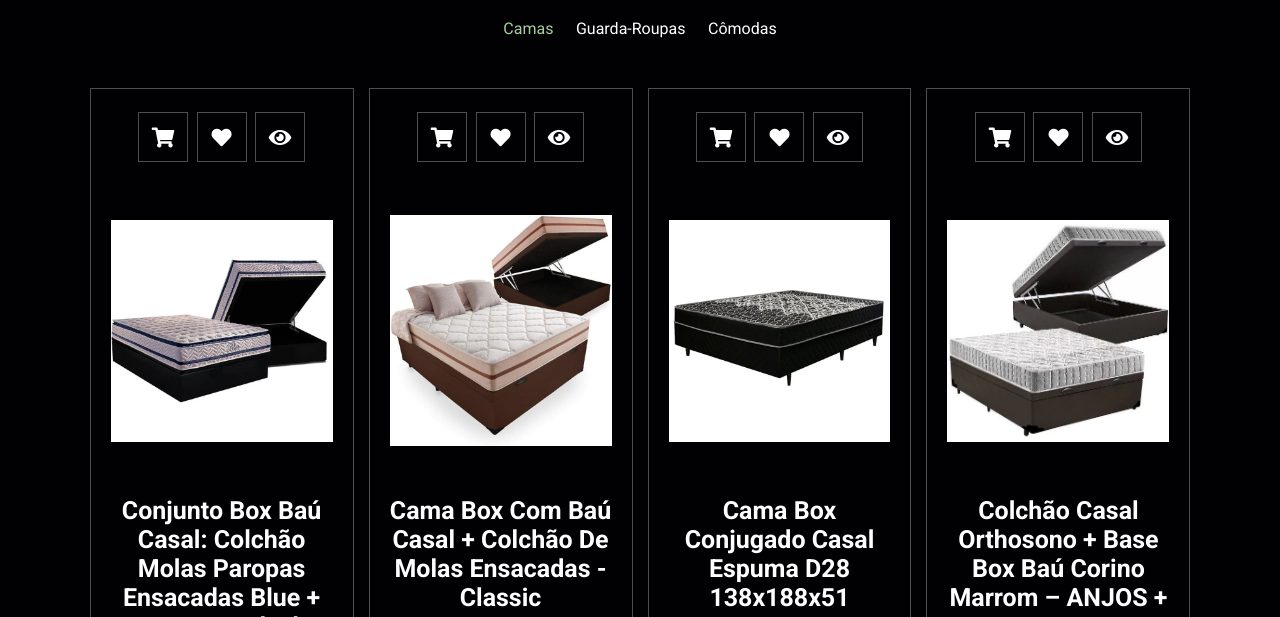
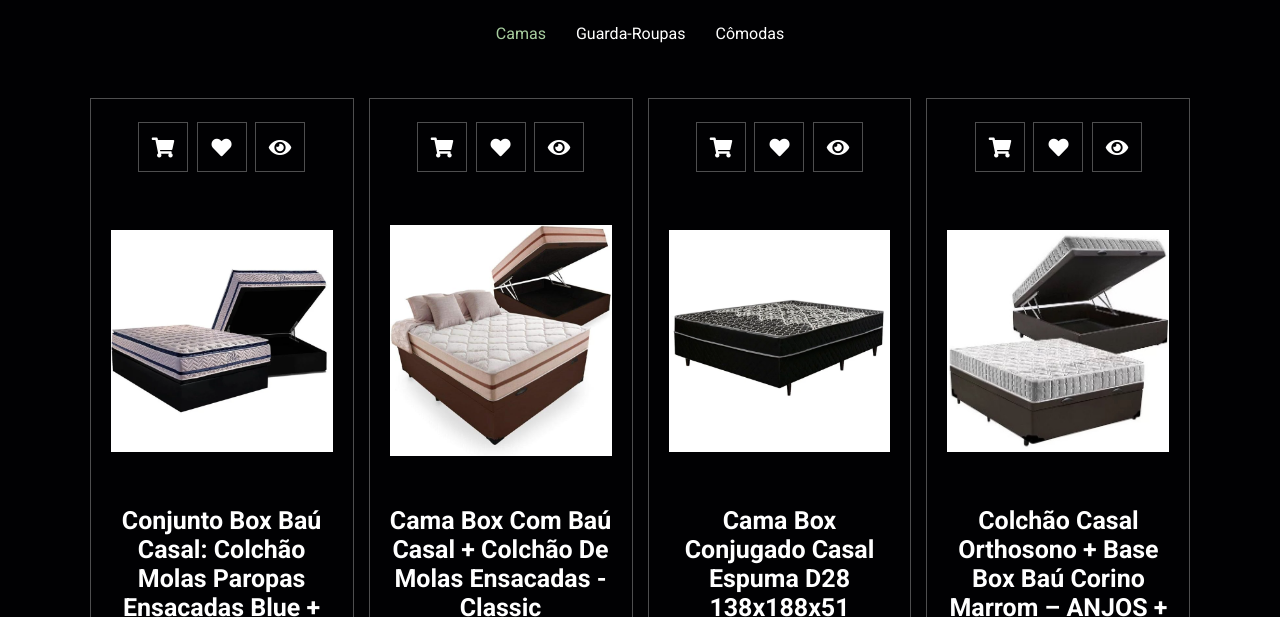
Before and after one commit to Julio-Sabino25/Loja-de-moveis, a plain HTML site: page Quarto.html in a window 1280 px wide. Shown: the part 483-1100 px from the top of the page. Drawn offline with Linux system fonts and the light colour scheme; files whose address does not match are found by name.

Commit message:
Alteração no CSS

```diff
--- a/styles/quarto.css
+++ b/styles/quarto.css
@@ -113,28 +113,32 @@ section{
     color: #12121a;
 }
 
-.minimenu{
-    text-align: center  ;
-    margin-bottom: 50px;
-    margin-top: 0;
+.minimenu {
+    display: flex;
+    justify-content: center;
+    flex-wrap: wrap; /* Permite que os itens quebrem para nova linha em telas pequenas */
+    gap: 1rem; /* Espaçamento uniforme entre os itens (substitui margin individual) */
+    margin: 0 auto 50px; /* Centraliza o nav e mantém margin-bottom */
+    padding: 0 1rem; /* Evita que os itens encostem nas bordas em mobile */
+    max-width: 100%; /* Garante que não ultrapasse a largura da tela */
 }
-#selecao{
-   color: rgba(184,225,175,0.91);
-}
-.minimenu a{
-    margin: 0 1rem;
+
+.minimenu a {
     font-size: 1.6rem;
     color: #fff;
+    text-decoration: none; /* Remove sublinhado padrão */
+    white-space: nowrap; /* Evita quebra de texto em itens */
+    padding: 0.5rem 1rem; /* Espaçamento interno para melhor toque em mobile */
 }
-.minimenu a:hover{
+
+#selecao {
     color: rgba(184,225,175,0.91);
-    border-bottom: .1rem solid var(--main-color);
-    padding-bottom: .5rem;
 }
-.minimenu a:hover{
+
+.minimenu a:hover {
     color: rgba(184,225,175,0.91);
-    border-bottom: .1rem solid var(--main-color);
-    padding-bottom: .5rem;
+    border-bottom: 0.1rem solid var(--main-color);
+    padding-bottom: 0.5rem;
 }
 
 
```
